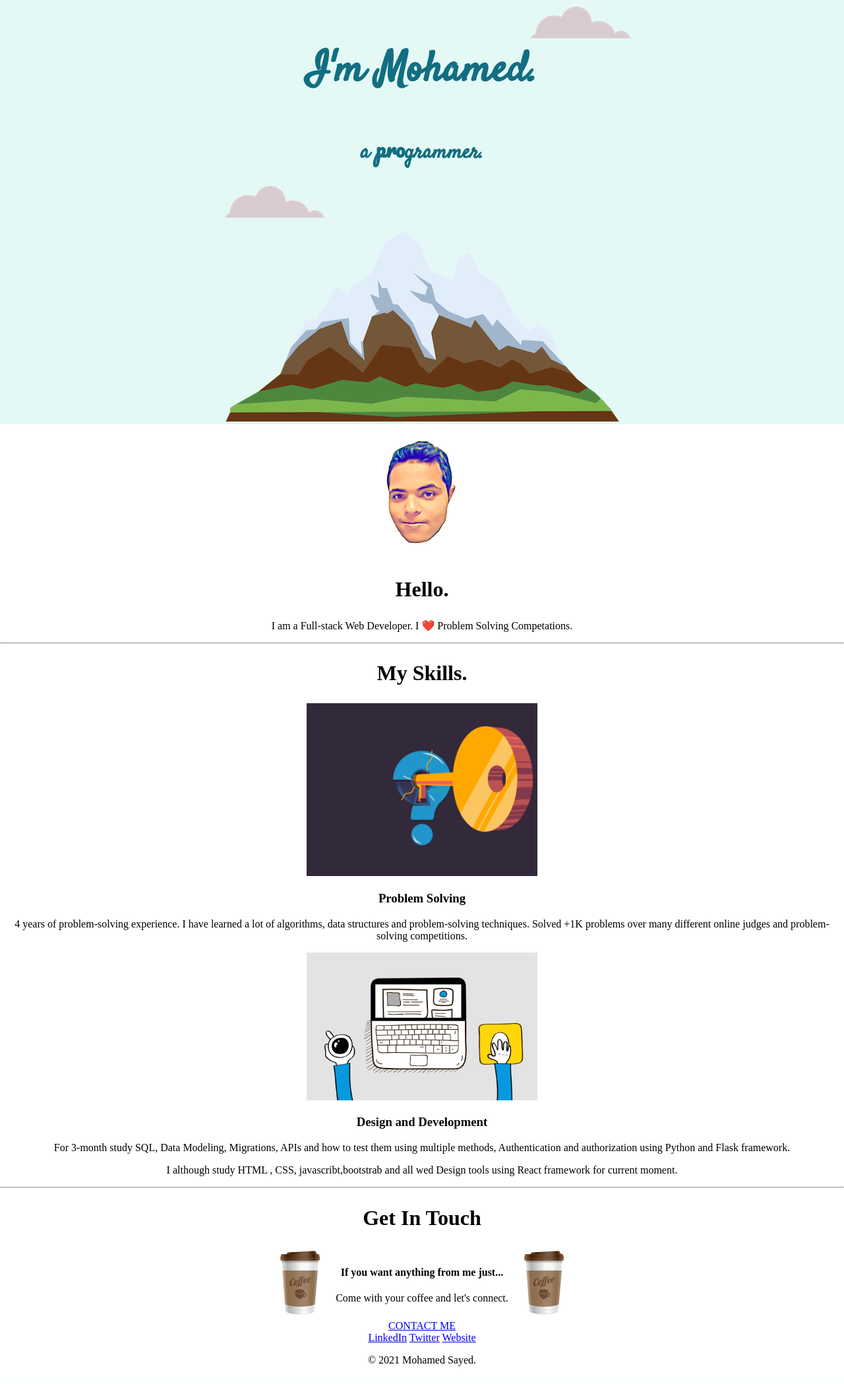
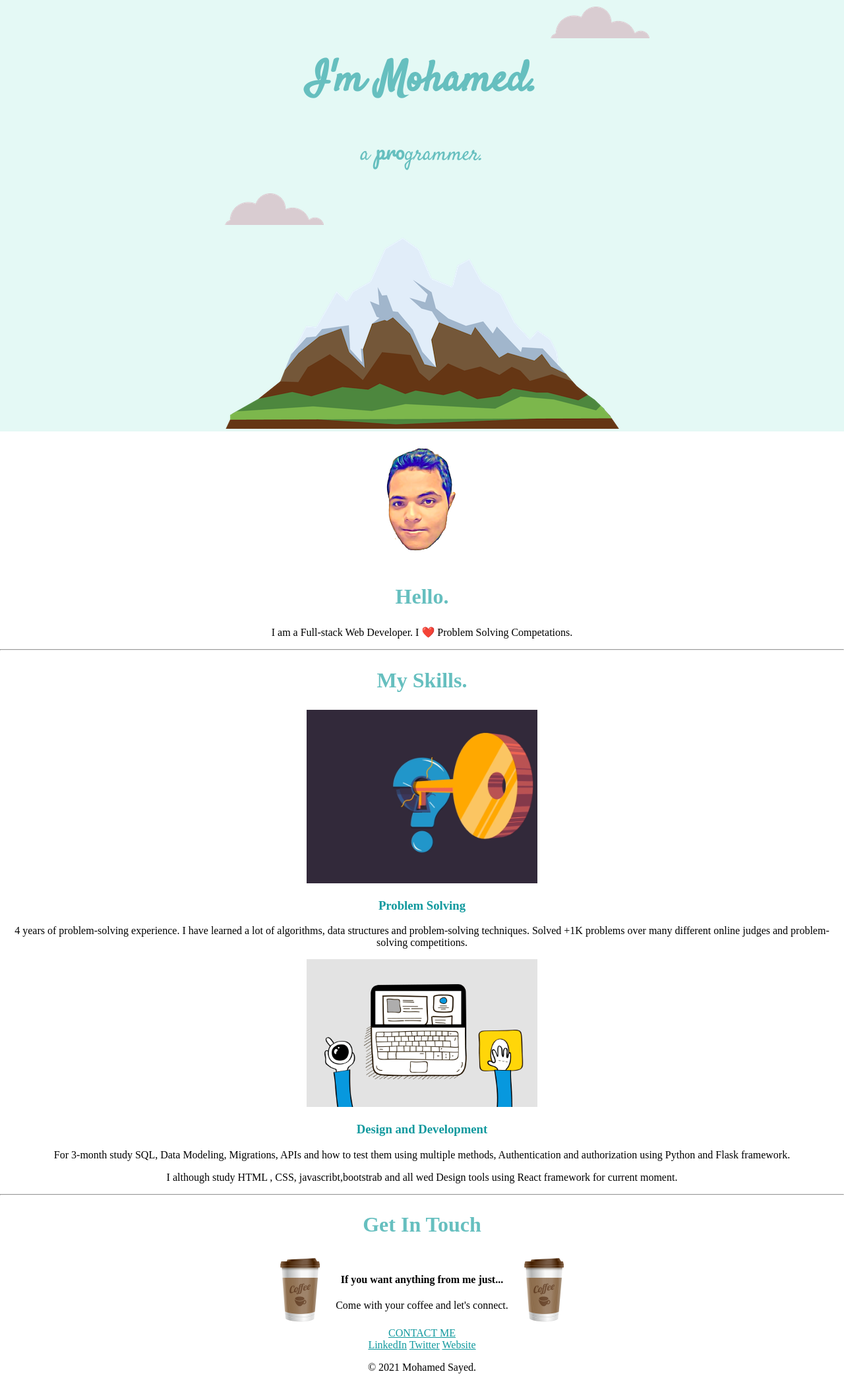
Before and after one commit to Acceptologist/Learn-React, a web app: file Third/index.html in a window 1280 px wide. Shown: the whole page at 66% size. Before the commit the page ends 2071 px from the top, so only its background shows below. Run offline with its HTML, style and script files only (its server is not run), Linux system fonts and the light colour scheme; some web fonts are replaced.

Commit message:
change index page style

```diff
--- a/Third/css/styles.css
+++ b/Third/css/styles.css
@@ -20,21 +20,33 @@ body{
   margin-top: 0;
   font-family: 'Satisfy', cursive;
   /* font-family: 'Lobster', cursive; */
-  color:  #126e82;
+  color:  #66BFBF;
   font-size: 2rem;
 }
+.subtitle{
+  font-weight: normal;
+   line-height:2;
+}
 h1{
-  margin-top: 0;
+  color: #66BFBF;
+  margin: 15px;
 }
 h2{
+  color: #66BFBF;
   font-size: 2rem;
+}
+h3{
+  color: #11999E;
+}
+a{
+  color: #11999E;
 }
 .bottom-cloud{
   position: absolute;
 }
 .top-cloud{
   position: relative;
-  left: 240px;
+  left: 270px;
 }
 .pro{
   font-family: 'Pacifico', cursive;
--- a/Third/index.html
+++ b/Third/index.html
@@ -20,7 +20,7 @@
     <img src="images/cloud.png" alt="cloud" class="top-cloud">
     <div class="my-info">
       <h1>I'm Mohamed.</h1>
-      <h2>a <span class="pro">pro</span>grammer.</h2>
+      <h2 class="subtitle">a <span class="pro">pro</span>grammer.</h2>
     </div>
     <img src="images/cloud.png" alt="cloud" class="bottom-cloud">
     <img src="images/mountain.png" alt="mountain" class="mountain">
```
